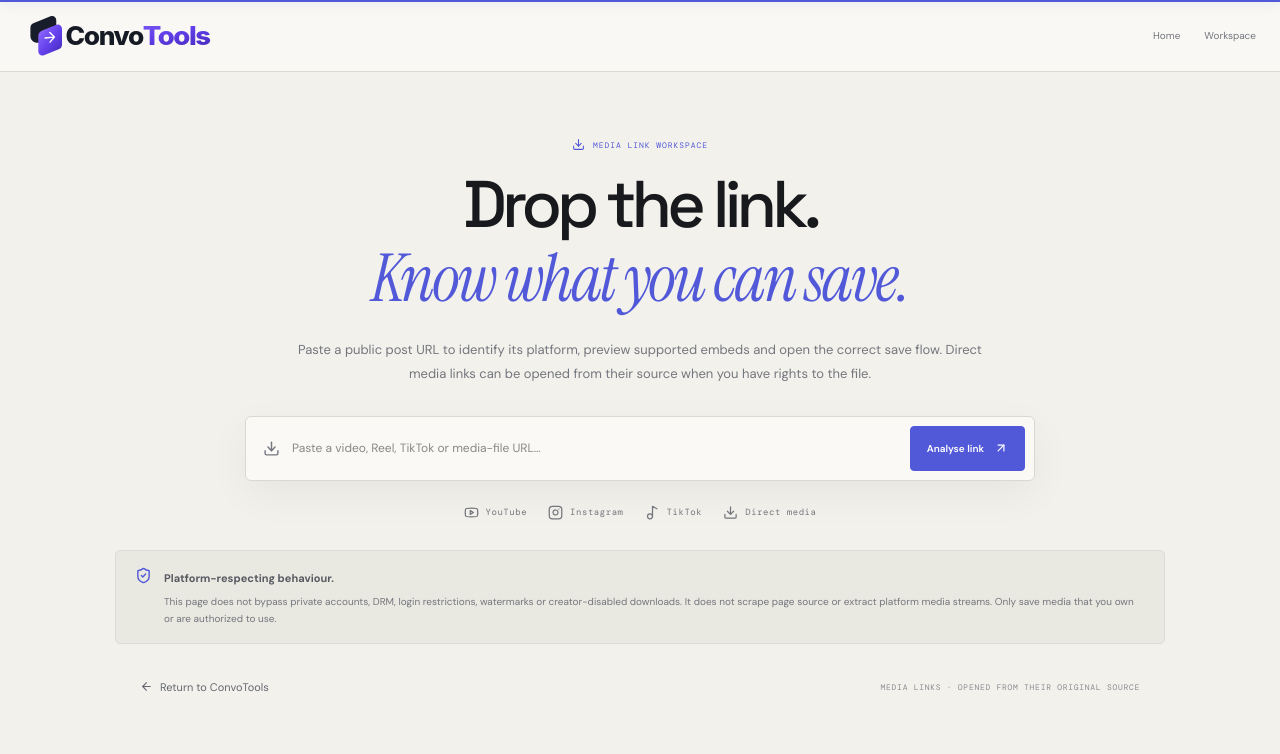
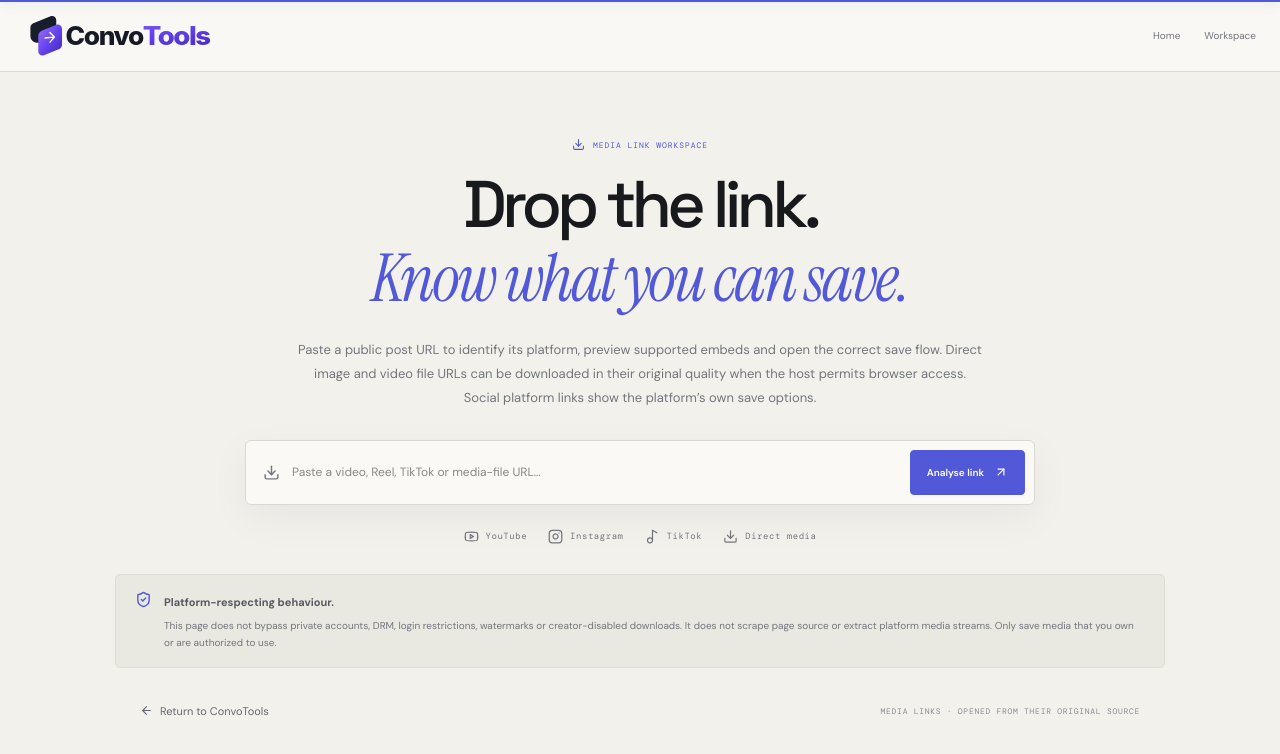
Before and after one commit to RAJ-SUHANDANI/ConvoTools, a Next.js app: page /savefrom in a window 1280 px wide. Shown: the top 754 px of the page. Built offline with nearby package versions, Linux system fonts and the light colour scheme.

Commit message:
Add direct media file download with original quality

```diff
--- a/components/PrivateSavefrom.tsx
+++ b/components/PrivateSavefrom.tsx
@@ -7,7 +7,7 @@ import { AnimatePresence, motion } from "motion/react";
 import BrandLogo from "@/components/BrandLogo";
 
 type Platform = "YouTube" | "Instagram" | "TikTok" | "Direct media";
-type Parsed = { platform: Platform; url: string; title: string; id?: string; kind: string; embed?: string };
+type Parsed = { platform: Platform; url: string; title: string; id?: string; kind: string; embed?: string; mediaType?: "image" | "video"; extension?: string };
 function parseInput(input: string): Parsed | null {
   let url: URL;
   try { url = new URL(input.trim()); } catch { return null; }
@@ -30,7 +30,8 @@ function parseInput(input: string): Parsed | null {
   }
   const ext = url.pathname.split(".").pop()?.toLowerCase() || "";
   if (["mp4","webm","mov","m4v","jpg","jpeg","png","webp","gif","avif"].includes(ext)) {
-    return { platform: "Direct media", url: url.href, title: "Direct media file", kind: ext.toUpperCase() + " file" };
+    const mediaType = ["jpg","jpeg","png","webp","gif","avif"].includes(ext) ? "image" : "video";
+    return { platform: "Direct media", url: url.href, title: "Direct media file", kind: ext.toUpperCase() + " file", mediaType, extension: ext };
   }
   return null;
 }
@@ -44,6 +45,9 @@ export default function PrivateSavefrom() {
   const [value, setValue] = useState("");
   const [submitted, setSubmitted] = useState("");
   const [error, setError] = useState("");
+  const [downloadError, setDownloadError] = useState("");
+  const [downloading, setDownloading] = useState(false);
+  const [mediaDimensions, setMediaDimensions] = useState("");
   const parsed = useMemo(() => submitted ? parseInput(submitted) : null, [submitted]);
   const guide = parsed && parsed.platform !== "Direct media" ? guides[parsed.platform] : null;
 
@@ -51,7 +55,7 @@ export default function PrivateSavefrom() {
     event.preventDefault(); setError("");
     const parsedValue = parseInput(value);
     if (!parsedValue) { setSubmitted(""); setError("Use a supported YouTube video, Instagram Reel/post, TikTok video/photo or direct media-file URL."); return; }
-    setSubmitted(parsedValue.url);
+    setDownloadError(""); setMediaDimensions(""); setSubmitted(parsedValue.url);
   }
   return (
     <main className="tool-page savefrom-private-page">
@@ -59,7 +63,7 @@ export default function PrivateSavefrom() {
       <motion.section className="savefrom-private-hero" initial={{ opacity: 0, y: 18 }} animate={{ opacity: 1, y: 0 }} transition={{ duration: .5 }}>
         <span className="tool-detail-kicker"><Download size={13} /> MEDIA LINK WORKSPACE</span>
         <h1>Drop the link.<br /><em>Know what you can save.</em></h1>
-        <p>Paste a public post URL to identify its platform, preview supported embeds and open the correct save flow. Direct media links can be opened from their source when you have rights to the file.</p>
+        <p>Paste a public post URL to identify its platform, preview supported embeds and open the correct save flow. Direct image and video file URLs can be downloaded in their original quality when the host permits browser access. Social platform links show the platform’s own save options.</p>
         <form className="savefrom-url-form" onSubmit={analyse}>
           <div className="savefrom-url-control"><Download size={17} /><input type="url" aria-label="Media URL" required value={value} onChange={(event) => setValue(event.target.value)} placeholder="Paste a video, Reel, TikTok or media-file URL…" /><button type="submit">Analyse link <ArrowUpRight size={14} /></button></div>
           {error && <small className="savefrom-error" role="alert">{error}</small>}
@@ -71,13 +75,13 @@ export default function PrivateSavefrom() {
           <motion.section className="savefrom-result-layout" key={parsed.platform+parsed.url} initial={{ opacity: 0, y: 13 }} animate={{ opacity: 1, y: 0 }} exit={{ opacity: 0, y: -7 }}>
             <article className="savefrom-preview-card">
               <div className="savefrom-card-head"><b>{parsed.title}</b><span>{parsed.platform.toUpperCase()} · {parsed.kind.toUpperCase()}</span></div>
-              {parsed.embed ? <iframe className="savefrom-embed" src={parsed.embed} title={parsed.platform+" preview"} loading="lazy" allow="encrypted-media; picture-in-picture; web-share" allowFullScreen /> : <div className="savefrom-preview-placeholder"><Play size={24} /><span>{parsed.platform === "Direct media" ? "Open your direct media file from its host." : "This post type may not offer an embedded preview. Open the original post to view it."}</span></div>}
+              {parsed.platform === "Direct media" && parsed.mediaType === "video" ? <video className="savefrom-embed savefrom-direct-preview" src={parsed.url} controls playsInline preload="metadata" onLoadedMetadata={(event) => setMediaDimensions(event.currentTarget.videoWidth + " × " + event.currentTarget.videoHeight)} /> : parsed.platform === "Direct media" && parsed.mediaType === "image" ? <img className="savefrom-embed savefrom-direct-image" src={parsed.url} alt="Preview of the direct image file" onLoad={(event) => setMediaDimensions(event.currentTarget.naturalWidth + " × " + event.currentTarget.naturalHeight)} /> : parsed.embed ? <iframe className="savefrom-embed" src={parsed.embed} title={parsed.platform+" preview"} loading="lazy" allow="encrypted-media; picture-in-picture; web-share" allowFullScreen /> : <div className="savefrom-preview-placeholder"><Play size={24} /><span>This post type may not offer an embedded preview. Open the original post to view it.</span></div>}
               <a className="savefrom-original-link" href={parsed.url} target="_blank" rel="noreferrer">Open original post <ExternalLink size={13} /></a>
-              {parsed.platform === "Direct media" && <a className="savefrom-direct-download" href={parsed.url} target="_blank" rel="noreferrer"><Download size={14} /> Open direct media file <ArrowUpRight size={13} /></a>}
+              {parsed.platform === "Direct media" && <div className="savefrom-download-panel"><div className="savefrom-download-meta"><span>DOWNLOAD QUALITY</span><b>{mediaDimensions ? "Original · " + mediaDimensions : "Original source quality"}</b><small>Only the quality supplied by this direct file is available. No artificial upscaling.</small></div><button className="savefrom-download-button" type="button" onClick={downloadDirectMedia} disabled={downloading}><Download size={15} /> {downloading ? "Preparing download…" : "Download original file"}</button>{downloadError && <p className="savefrom-download-error" role="alert">{downloadError}</p>}</div>}
             </article>
             <article className="savefrom-guide-card">
               <span className="savefrom-guide-label"><ShieldCheck size={14} /> {guide ? "OFFICIAL SAVE ROUTE" : "DIRECT FILE LINK"}</span>
-              {guide ? <><h2>{guide.title}</h2><p>{guide.detail}</p><ol>{guide.steps.map((step,index)=><li key={index}><span>0{index+1}</span>{step}</li>)}</ol><a className="savefrom-help-link" href={guide.href} target="_blank" rel="noreferrer">{guide.label} <ArrowUpRight size={13} /></a></> : <><h2>Open the original hosted file.</h2><p>This is a direct media URL, not a social post. The file opens at its source. Browser download behaviour depends on the host’s response headers and access settings.</p><p className="savefrom-guidance-note">Only use direct links for files you own, have permission to save, or are licensed to download.</p></>}
+              {guide ? <><h2>{guide.title}</h2><p>{guide.detail}</p><ol>{guide.steps.map((step,index)=><li key={index}><span>0{index+1}</span>{step}</li>)}</ol><a className="savefrom-help-link" href={guide.href} target="_blank" rel="noreferrer">{guide.label} <ArrowUpRight size={13} /></a></> : <><h2>Download the original media file.</h2><p>This direct image or video URL points to a media file. Use the download control to save the original file when its host permits browser access. The original resolution is preserved.</p><p className="savefrom-guidance-note">Only use direct links for files you own, have permission to save, or are licensed to download.</p></>}
             </article>
           </motion.section>
         )}
```
